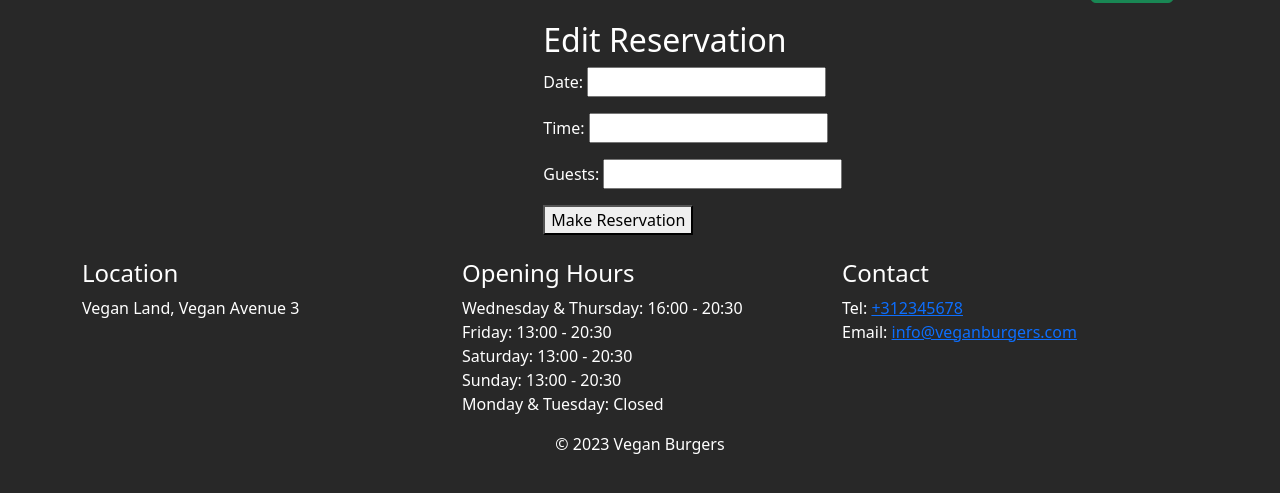
After one commit to luayidriss/vegan_burgers, a Django app: template templates/edit_reservation.html in a window 1280 px wide. The commit adds this page. Shown: the part 53-546 px from the top of the page. Run offline with Django 3.2, Linux system fonts and the light colour scheme; the template is opened without the code that fills it: values that come from a table or form of the project are taken from there, others are empty; parts of the project's set-up code (start-up, migrations or seed data) failed here and were passed over.

Commit message:
Add Edit Reservation View

```diff
--- /dev/null
+++ b/templates/edit_reservation.html
@@ -0,0 +1,14 @@
+{% extends "base.html" %}
+
+{% block content %}
+    <div class="row">
+        <div class="col-md-6 offset-md-5">
+            <h2>Edit Reservation</h2>
+            <form method="post">
+                {% csrf_token %}
+                {{ form.as_p }}
+                <button type="submit">Make Reservation</button>
+            </form>
+        </div>
+    </div>
+{% endblock content %}
--- a/templates/reservations.html
+++ b/templates/reservations.html
@@ -21,7 +21,11 @@
                           <td>{{ reservation.date }}</td>
                           <td>{{ reservation.time }}</td>
                           <td>{{ reservation.guests }}</td>
-                          <td></td>
+                          <td>
+                            <a href="{% url 'edit_reservation' reservation.id %}">
+                                <button class="btn btn-primary">Edit</button>
+                            </a>
+                        </td>
                           <td></td>
                       </tr>
                     {% endfor %}
--- a/vegan_burgers/urls.py
+++ b/vegan_burgers/urls.py
@@ -15,7 +15,7 @@
 """
 from django.contrib import admin
 from django.urls import path, include
-from reservation.views import get_index, get_menu, reservations_view, make_reservation
+from reservation.views import get_index, get_menu, reservations_view, make_reservation, edit_reservation
 
 urlpatterns = [
     path('admin/', admin.site.urls),
@@ -23,5 +23,7 @@
     path('menu/', get_menu, name="get_menu"),
     path('reservations/', reservations_view, name='reservations_view'),
     path('add-reservation/', make_reservation, name='make_reservation'),
+    path('edit-reservation/<int:reservation_id>/,', edit_reservation, name='edit_reservation'),
     path('accounts/', include('allauth.urls')),
+
 ]
```
Also changed, not shown: reservation/views.py (+16 -1 lines).
